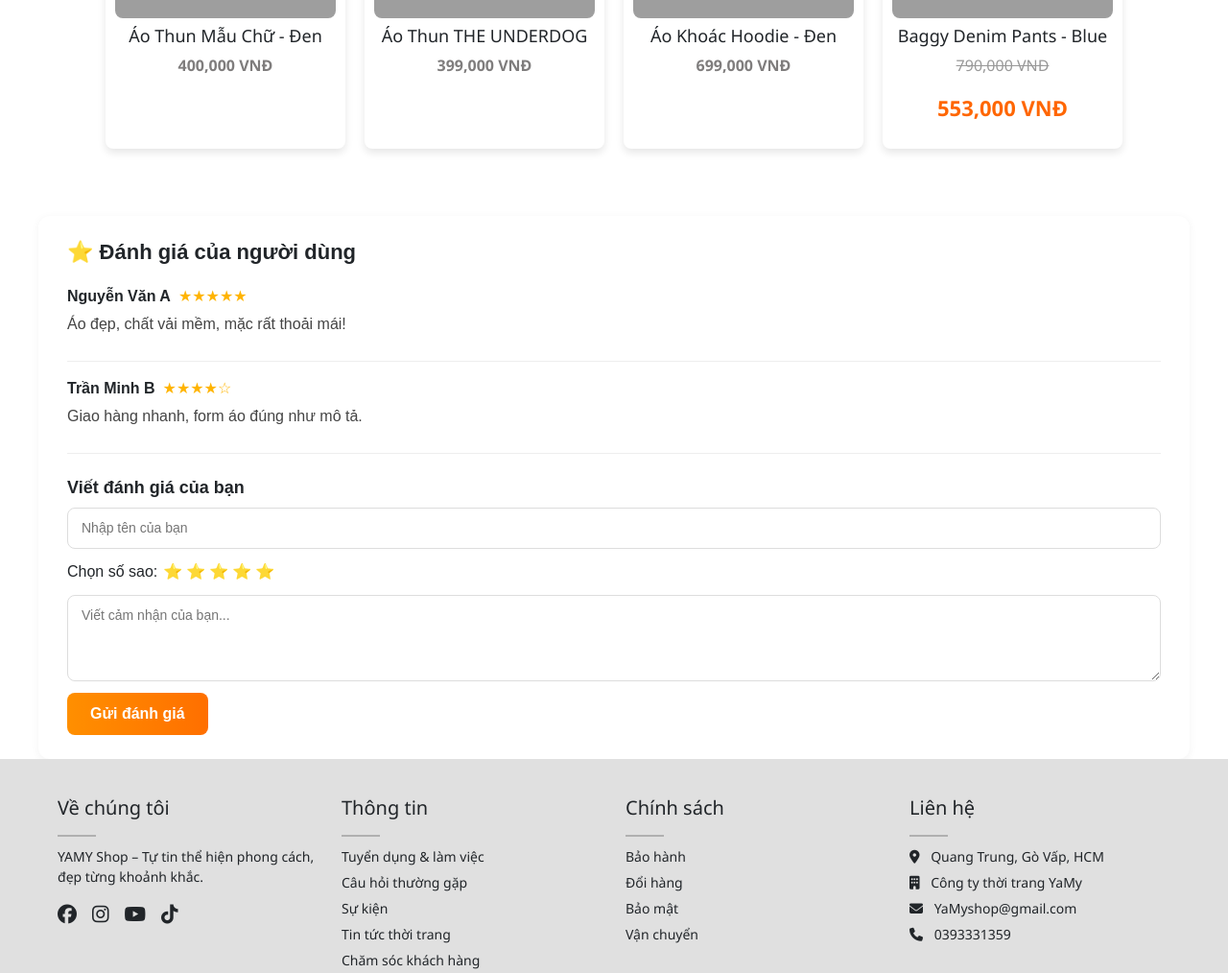
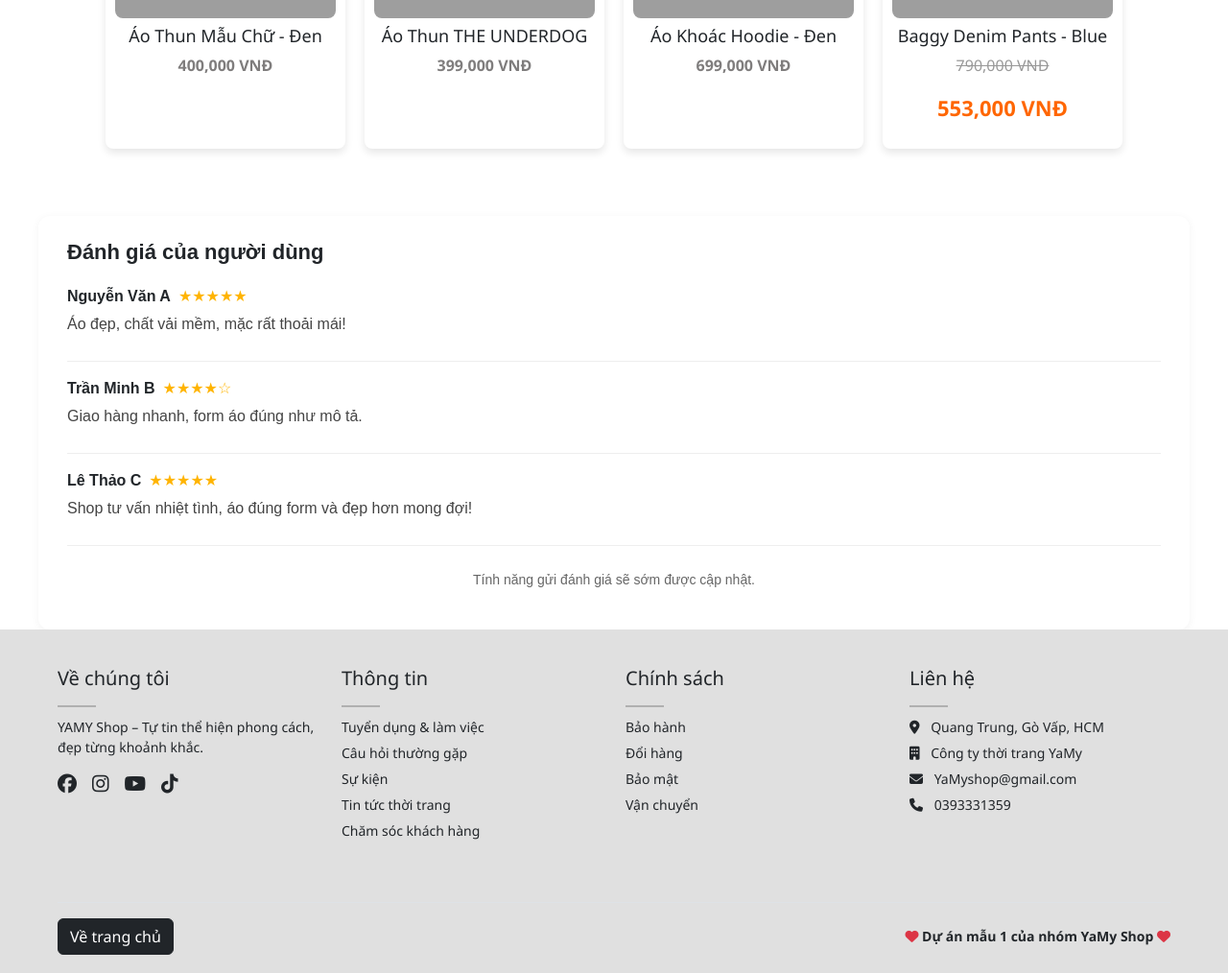
Before and after one commit to HanMaiAnh/streetsoul_store1, a PHP site: page /streetsoul_store1/view/client/productDetail.php?id=1 in a window 1280 px wide. Shown: the part 1037-2051 px from the top of the page at 96% size. Run offline with PHP 8.4, Linux system fonts and the light colour scheme; data comes from the database, SQL or seed files in the repository; grey boxes are pictures that could not be loaded.

Commit message:
Update productDetail.php
sửa lại phần đánh giá thành xem

```diff
--- a/view/client/productDetail.php
+++ b/view/client/productDetail.php
@@ -361,7 +361,7 @@ $('#addToCartBtn').on('click', function () {
 });
 </script>
 
-<!-- ====================== PHẦN ĐÁNH GIÁ NGƯỜI DÙNG ====================== -->
+<!-- ====================== PHẦN ĐÁNH GIÁ NGƯỜI DÙNG (CHỈ XEM) ====================== -->
 <div class="container product-reviews" style="
   margin-top: 50px;
   background: #fff;
@@ -371,9 +371,9 @@ $('#addToCartBtn').on('click', function () {
   font-family: 'Poppins', sans-serif;
 ">
 
-  <h3 style="font-size: 22px; font-weight: 600; margin-bottom: 20px;">⭐ Đánh giá của người dùng</h3>
+  <h3 style="font-size: 22px; font-weight: 600; margin-bottom: 20px;">Đánh giá của người dùng</h3>
 
-  <!-- Danh sách đánh giá mẫu -->
+  <!-- Danh sách đánh giá hiển thị -->
   <div id="reviewList" style="display: flex; flex-direction: column; gap: 16px;">
 
     <div style="border-bottom: 1px solid #eee; padding-bottom: 10px;">
@@ -392,102 +392,22 @@ $('#addToCartBtn').on('click', function () {
       <p style="margin-top: 5px; color: #444;">Giao hàng nhanh, form áo đúng như mô tả.</p>
     </div>
 
+    <div style="border-bottom: 1px solid #eee; padding-bottom: 10px;">
+      <div style="display: flex; align-items: center; gap: 8px;">
+        <strong>Lê Thảo C</strong>
+        <div style="color: #ffb400;">★★★★★</div>
+      </div>
+      <p style="margin-top: 5px; color: #444;">Shop tư vấn nhiệt tình, áo đúng form và đẹp hơn mong đợi!</p>
+    </div>
+
   </div>
 
-  <!-- Form thêm đánh giá -->
-  <div style="margin-top: 25px;">
-    <h4 style="font-size: 18px; font-weight: 600; margin-bottom: 10px;">Viết đánh giá của bạn</h4>
-
-    <form id="reviewForm" style="display: flex; flex-direction: column; gap: 12px;">
-      <input type="text" id="reviewName" placeholder="Nhập tên của bạn" required style="
-        padding: 10px 14px;
-        border: 1px solid #ddd;
-        border-radius: 8px;
-        font-size: 14px;
-        outline: none;
-      ">
-
-      <!-- Chọn số sao -->
-      <div style="display: flex; align-items: center; gap: 6px;">
-        <span>Chọn số sao:</span>
-        <div id="starRating" style="display: flex; gap: 4px; cursor: pointer;">
-          <span data-star="1">⭐</span>
-          <span data-star="2">⭐</span>
-          <span data-star="3">⭐</span>
-          <span data-star="4">⭐</span>
-          <span data-star="5">⭐</span>
-        </div>
-      </div>
-
-      <textarea id="reviewText" placeholder="Viết cảm nhận của bạn..." required style="
-        padding: 10px 14px;
-        border: 1px solid #ddd;
-        border-radius: 8px;
-        font-size: 14px;
-        height: 90px;
-        resize: vertical;
-        outline: none;
-      "></textarea>
-
-      <button type="submit" style="
-        align-self: flex-start;
-        background: linear-gradient(90deg, #ff8f00, #ff6f00);
-        color: #fff;
-        border: none;
-        padding: 10px 24px;
-        border-radius: 8px;
-        font-weight: 600;
-        cursor: pointer;
-        transition: all 0.25s;
-      "
-      onmouseover="this.style.opacity='0.9'"
-      onmouseout="this.style.opacity='1'">
-        Gửi đánh giá
-      </button>
-    </form>
-  </div>
+  <!-- Ghi chú -->
+  <p style="margin-top: 25px; color: #666; font-size: 14px; text-align: center;">
+    Tính năng gửi đánh giá sẽ sớm được cập nhật.
+  </p>
 </div>
 
-<!-- ====================== SCRIPT XỬ LÝ ĐÁNH GIÁ ====================== -->
-<script>
-  let selectedStars = 0;
-
-  // Chọn sao
-  const stars = document.querySelectorAll('#starRating span');
-  stars.forEach(star => {
-    star.addEventListener('click', function() {
-      selectedStars = this.getAttribute('data-star');
-      stars.forEach(s => s.style.color = s.getAttribute('data-star') <= selectedStars ? '#ffb400' : '#ccc');
-    });
-  });
-
-  // Gửi đánh giá
-  document.getElementById('reviewForm').addEventListener('submit', function(e) {
-    e.preventDefault();
-
-    const name = document.getElementById('reviewName').value.trim();
-    const text = document.getElementById('reviewText').value.trim();
-    if (!selectedStars) {
-      alert('Vui lòng chọn số sao!');
-      return;
-    }
-
-    const reviewHTML = `
-      <div style="border-bottom: 1px solid #eee; padding-bottom: 10px;">
-        <div style="display: flex; align-items: center; gap: 8px;">
-          <strong>${name}</strong>
-          <div style="color: #ffb400;">${'★'.repeat(selectedStars)}${'☆'.repeat(5 - selectedStars)}</div>
-        </div>
-        <p style="margin-top: 5px; color: #444;">${text}</p>
-      </div>
-    `;
-
-    document.getElementById('reviewList').innerHTML += reviewHTML;
-    this.reset();
-    stars.forEach(s => s.style.color = '#ccc');
-    selectedStars = 0;
-  });
-</script>
 
 
 <?php include __DIR__ . "/../layout/footer.php"; ?>
```
